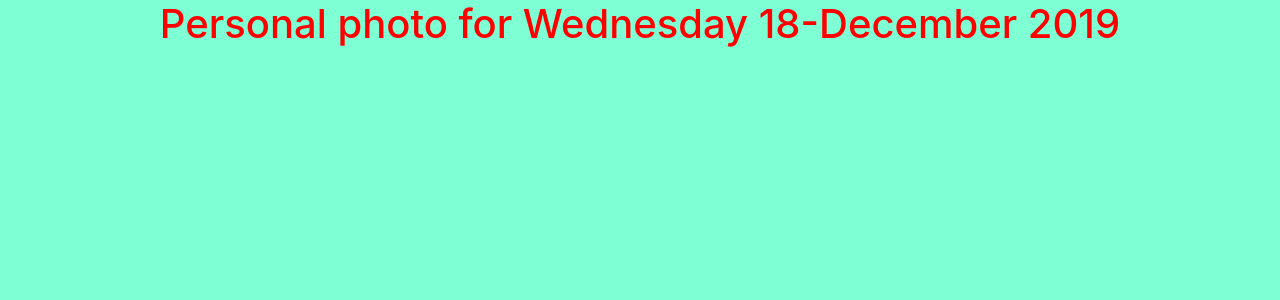
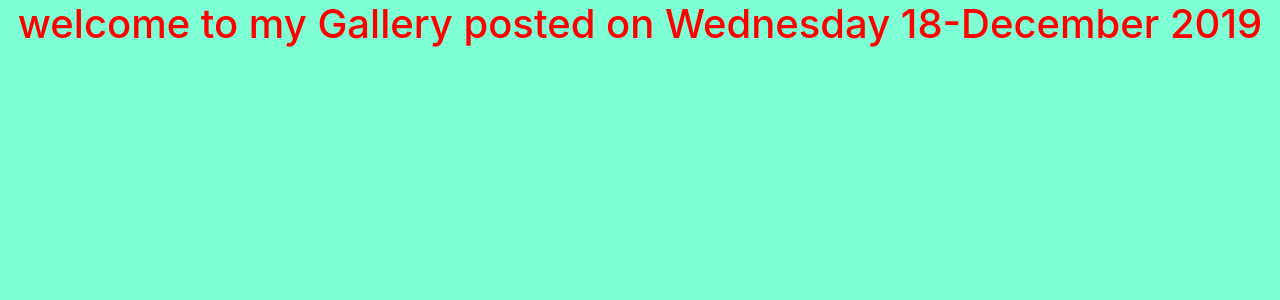
Before and after one commit to Leina33/Gallery, a Django app: page / in a window 1280 px wide. Shown: the part 56-356 px from the top of the page. Run offline with Django 3.2, Linux system fonts and the light colour scheme; data that the repository does not hold is empty; some libraries are stand-ins or nearby versions.

Commit message:
changed the heading tags

```diff
--- a/personal/templates/all-personal/base.html
+++ b/personal/templates/all-personal/base.html
@@ -18,7 +18,7 @@
     <body>
         {% include "navbar.html" %}
         {% block content %}
-         <h1 class ='text-center'>Personal photo  for {{date|date:"l d-F Y"}}</h1>
+         <h1 class ='text-center'>welcome to my Gallery posted on  {{date|date:"l d-F Y"}}</h1>
         {%endblock%}
         {% block scripts %}
         <script src="https://ajax.googleapis.com/ajax/libs/jquery/3.2.1/jquery.min.js"></script>
```
